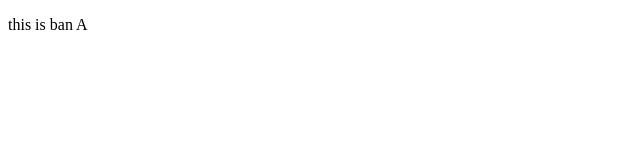
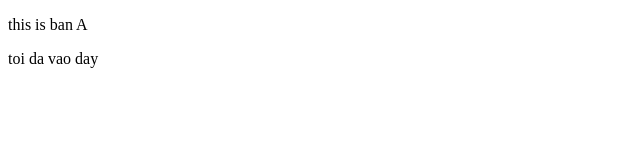
Before and after one commit to d-goi/du-an-5-lam-viec-nhom, a plain HTML site: page index.html in a window 1280 px wide. Shown: the full height of the page, 0-640 px from the left. Drawn offline with Linux system fonts and the light colour scheme.

Commit message:
sua lan 3

```diff
--- a/index.html
+++ b/index.html
@@ -7,5 +7,6 @@
   </head>
   <body>
     <p>this is ban A</p>
+    <p>toi da vao day</p>
   </body>
 </html>
```
